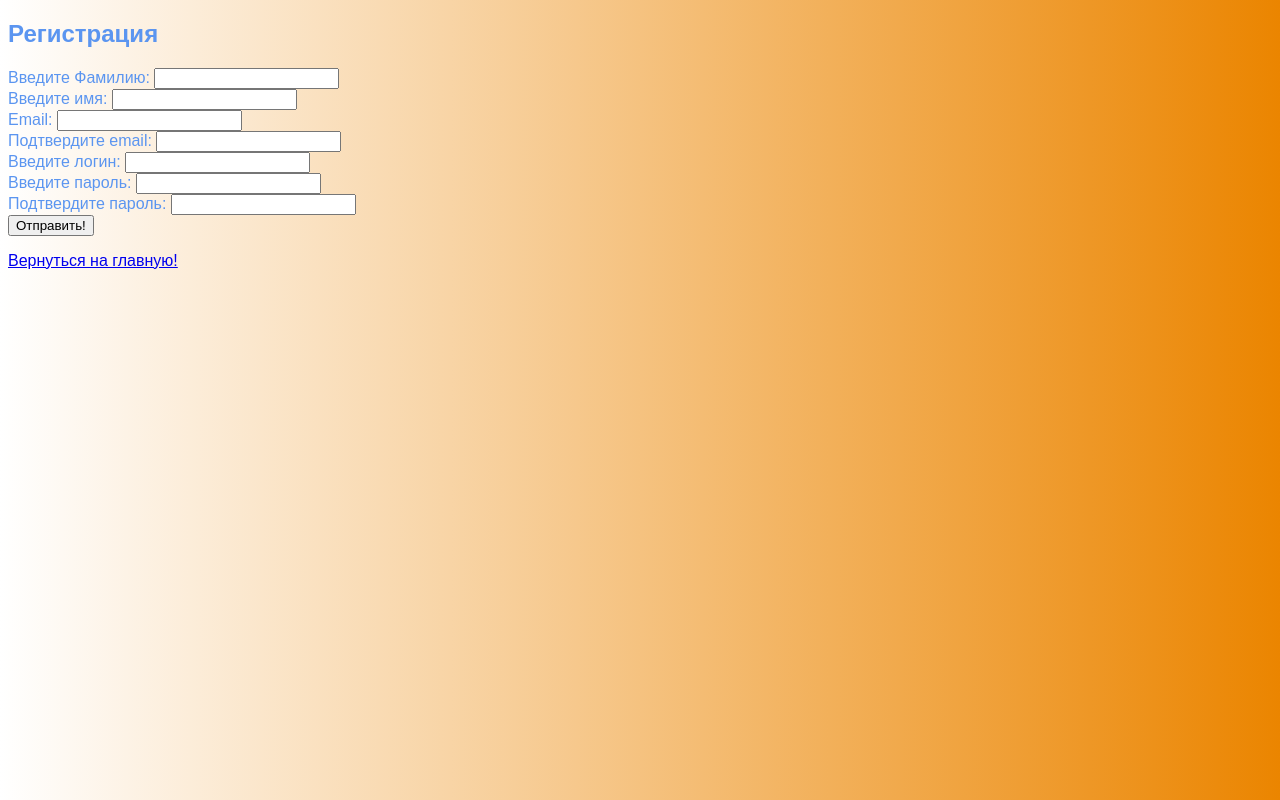
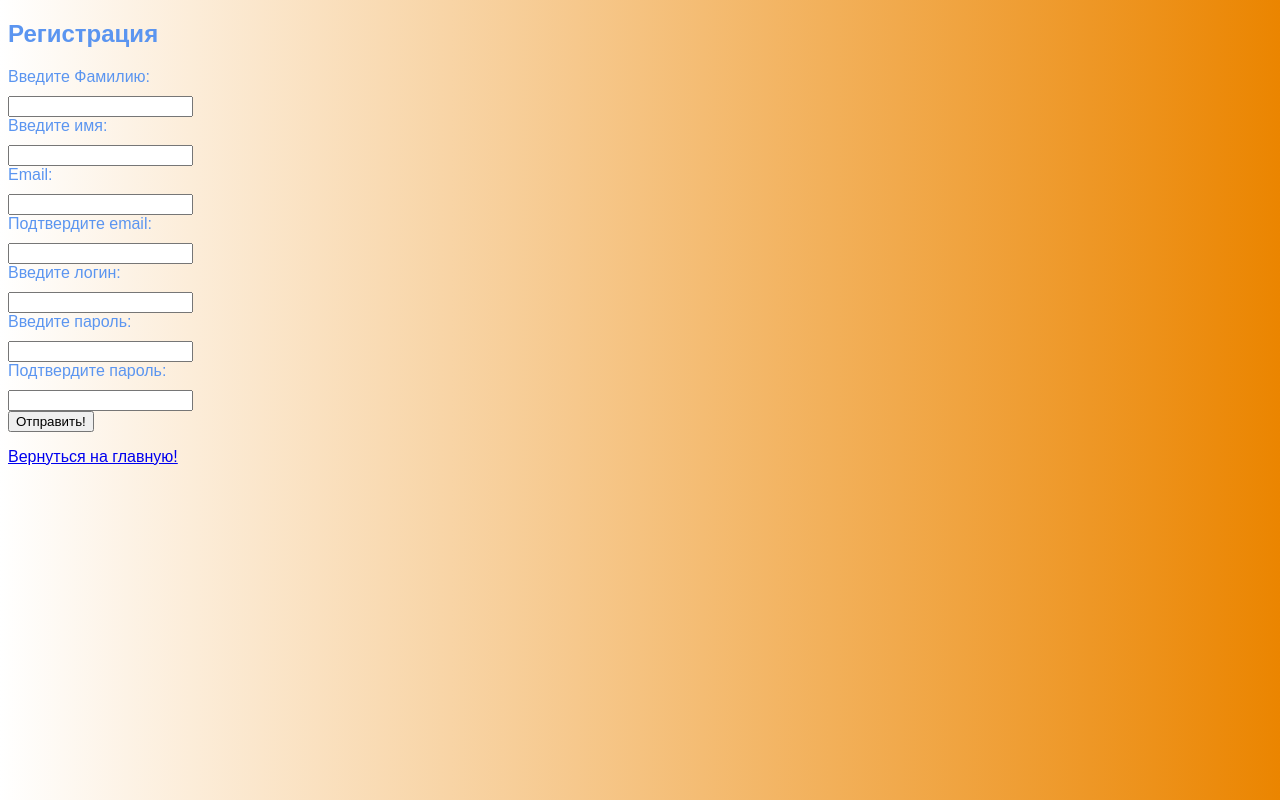
Before and after one commit to cvrseq/siteprj, a plain HTML site: page registration.html in a window 1280 px wide. Drawn offline with Linux system fonts and the light colour scheme.

Commit message:
registration fomr

```diff
--- a/registration.html
+++ b/registration.html
@@ -11,27 +11,27 @@
     <!---->
     <form action="" method="post">
       <!--Фамилия-->
-      <label for="last_name">Введите Фамилию: </label>
+      <label id="label_for_reg" for="last_name">Введите Фамилию: </label>
       <input type="text" name="last_name" required />
       <br />
       <!--Имя-->
-      <label for="name">Введите имя: </label>
+      <label id="label_for_reg" for="name">Введите имя: </label>
       <input type="text" name="name" required />
       <br />
       <!--Email-->
-      <label for="email">Email: </label>
+      <label id="label_for_reg" for="email">Email: </label>
       <input type="email" name="email" required />
       <br />
       <!--Email confirm-->
-      <label for="email_confirm">Подтвердите email: </label>
+      <label id="label_for_reg" for="email_confirm">Подтвердите email: </label>
       <input type="email" name="email_confirm" required />
       <br />
       <!--Никнейм-->
-      <label for="nickname">Введите логин: </label>
+      <label id="label_for_reg" for="nickname">Введите логин: </label>
       <input type="text" name="nickname" required pattern="[A-Za-z0-9]+" />
       <br />
       <!--Пароль-->
-      <label for="password">Введите пароль: </label>
+      <label id="label_for_reg" for="password">Введите пароль: </label>
       <input
         type="password"
         name="password"
@@ -39,7 +39,7 @@
         pattern="[A-Za-z0-9]{8,}"
       />
       <br />
-      <label for="new_password">Подтвердите пароль: </label>
+      <label id="label_for_reg" for="new_password">Подтвердите пароль: </label>
       <input
         type="password"
         name="new_password"
--- a/styles/styles.css
+++ b/styles/styles.css
@@ -8,3 +8,8 @@
   color: #5b95f0;
   font-family: Arial, sans-serif;
 }
+
+#label_for_reg {
+  display: block;
+  margin-bottom: 10px;
+}
```
